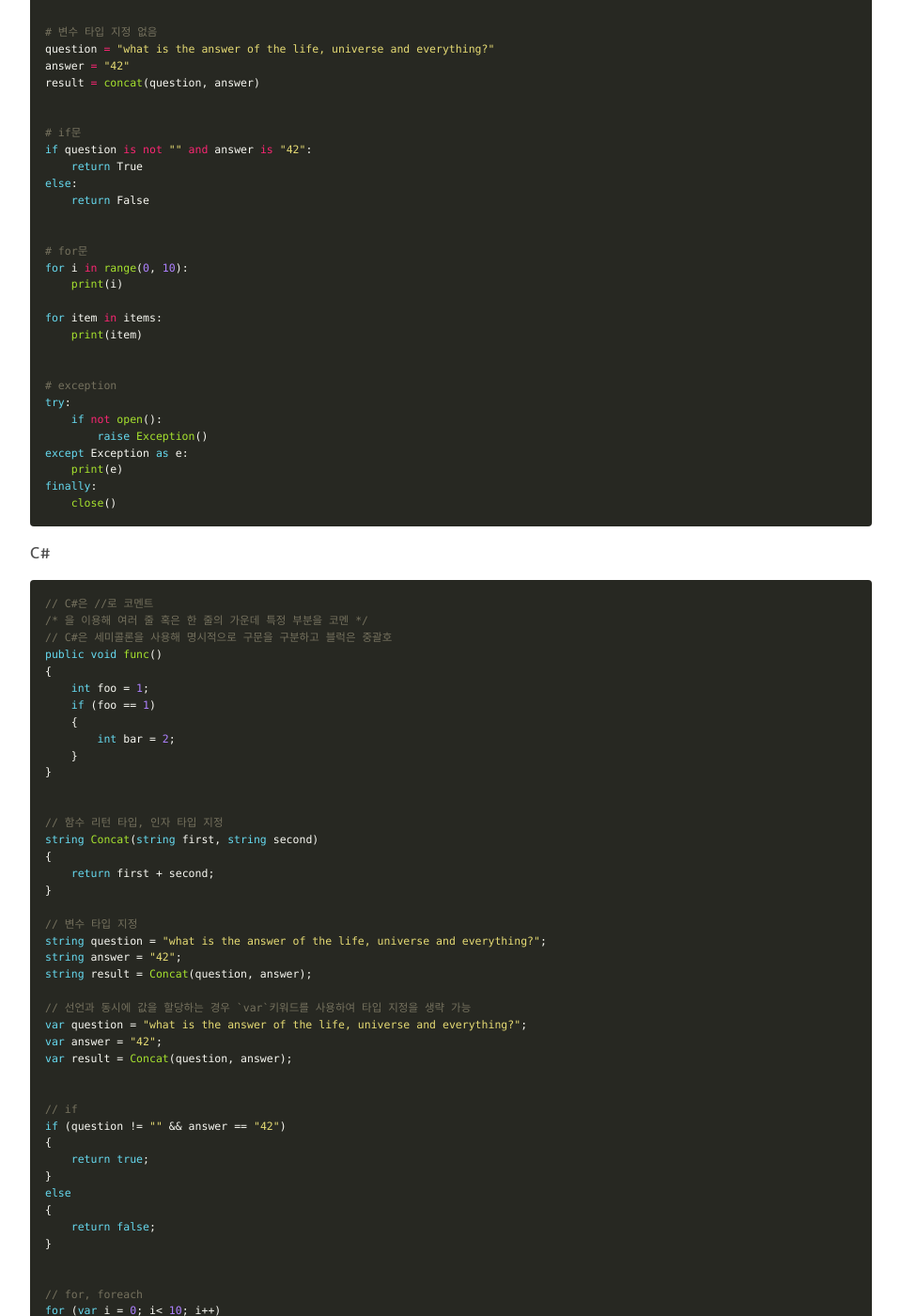
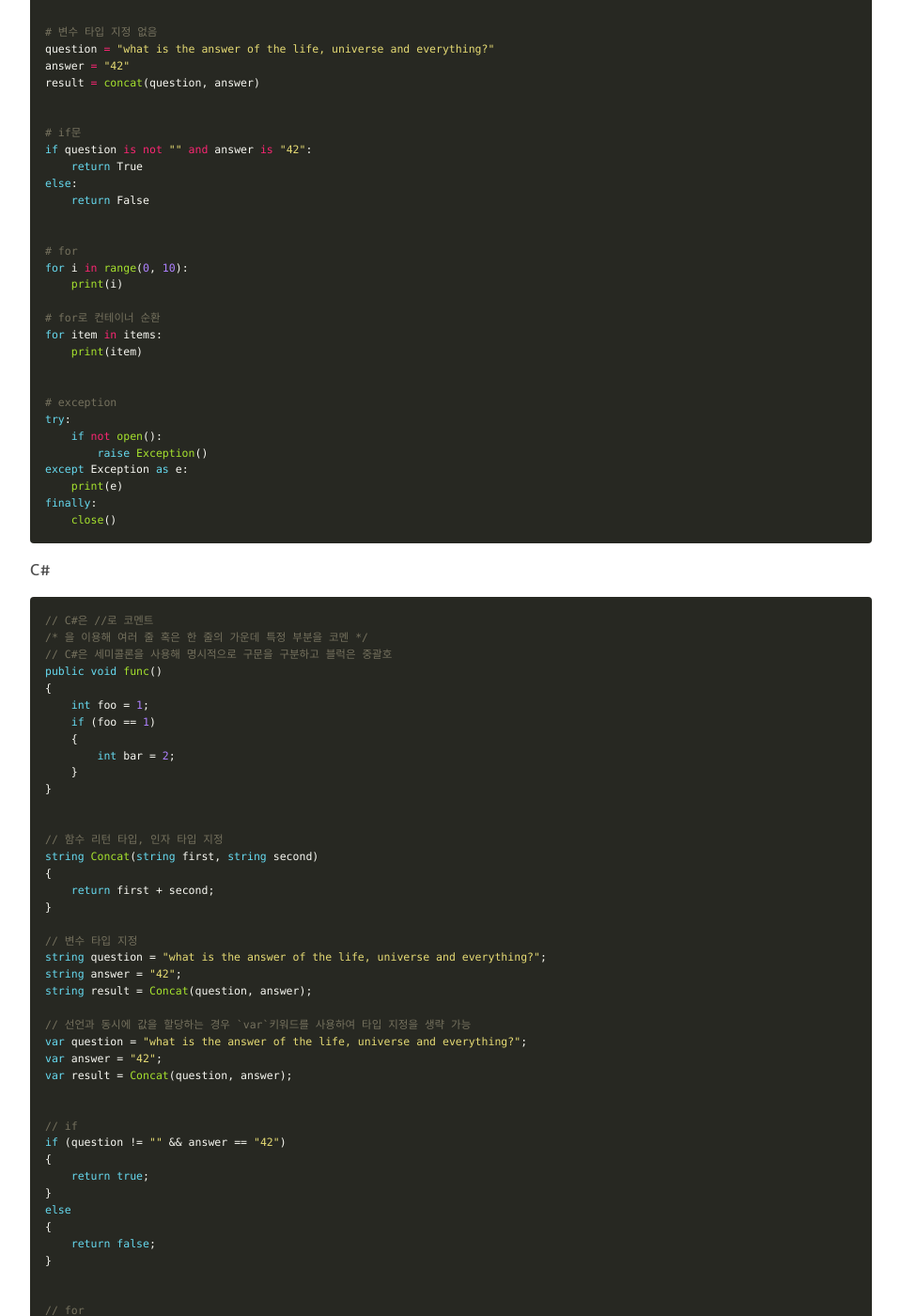
Before and after one commit to mnpk/mnpk.github.io, a Jekyll site: the page built from _posts/2017-06-02-csharp-for-python-programmers.md, in a window 1280 px wide and 1400 px high, scrolled down 1225 px. Shown: the whole window at 94% size, without its empty margins (160-1119 px from the left). Built offline with Jekyll 4.4.1, drawn with Linux system fonts in a browser that asks for light colours.

Commit message:
Update 2017-06-02-csharp-for-python-programmers.md

```diff
--- a/_posts/2017-06-02-csharp-for-python-programmers.md
+++ b/_posts/2017-06-02-csharp-for-python-programmers.md
@@ -64,10 +64,11 @@
     return False
 
 
-# for문
+# for
 for i in range(0, 10):
     print(i)
 
+# for로 컨테이너 순환
 for item in items:
     print(item)
 
@@ -127,12 +128,13 @@
 }
 
 
-// for, foreach
+// for
 for (var i = 0; i< 10; i++)
 {
     Console.WriteLine(i);
 }
 
+// foreach
 foreach (var item in items)
 {
     Console.WriteLine(item);
```
